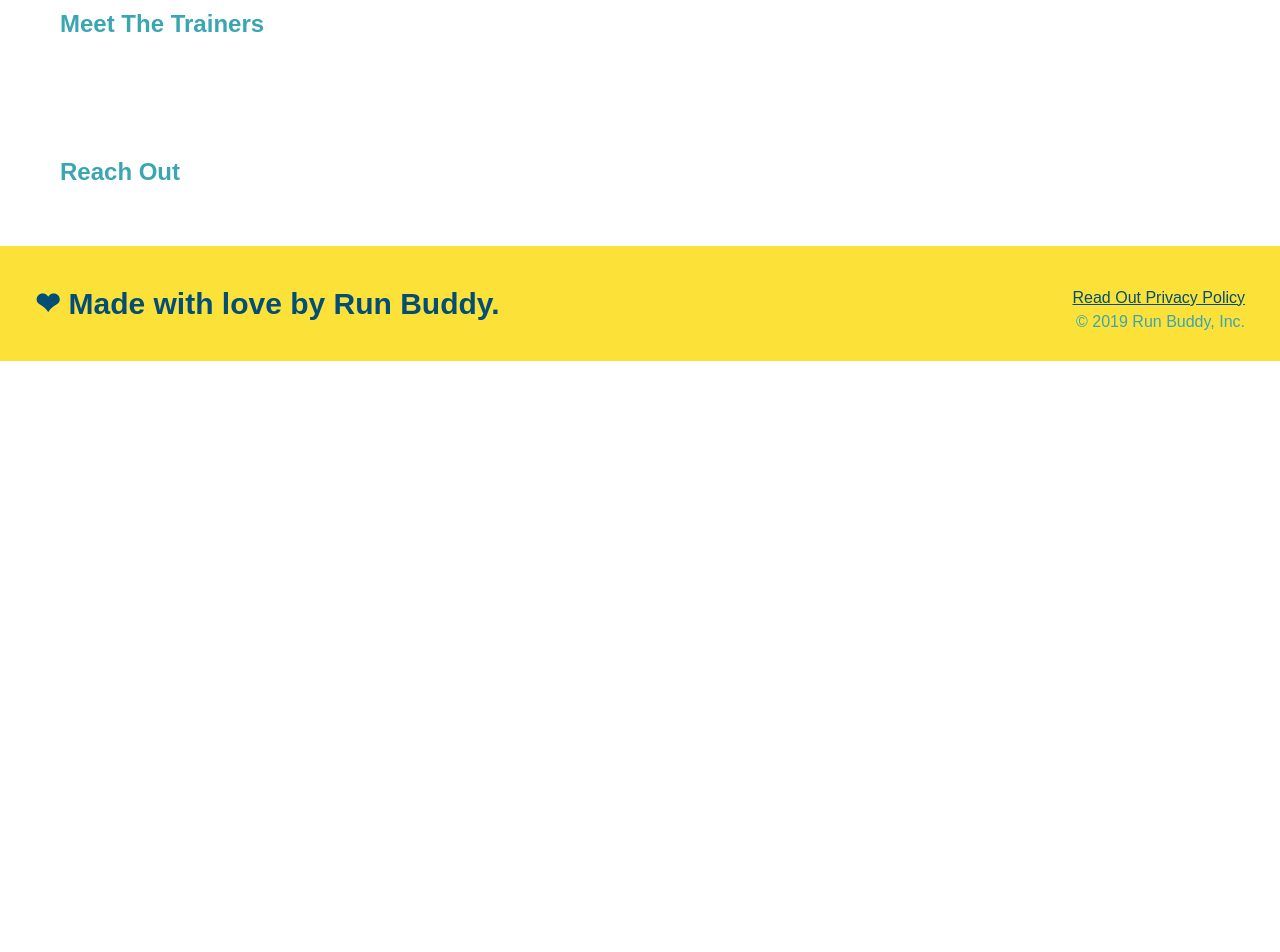
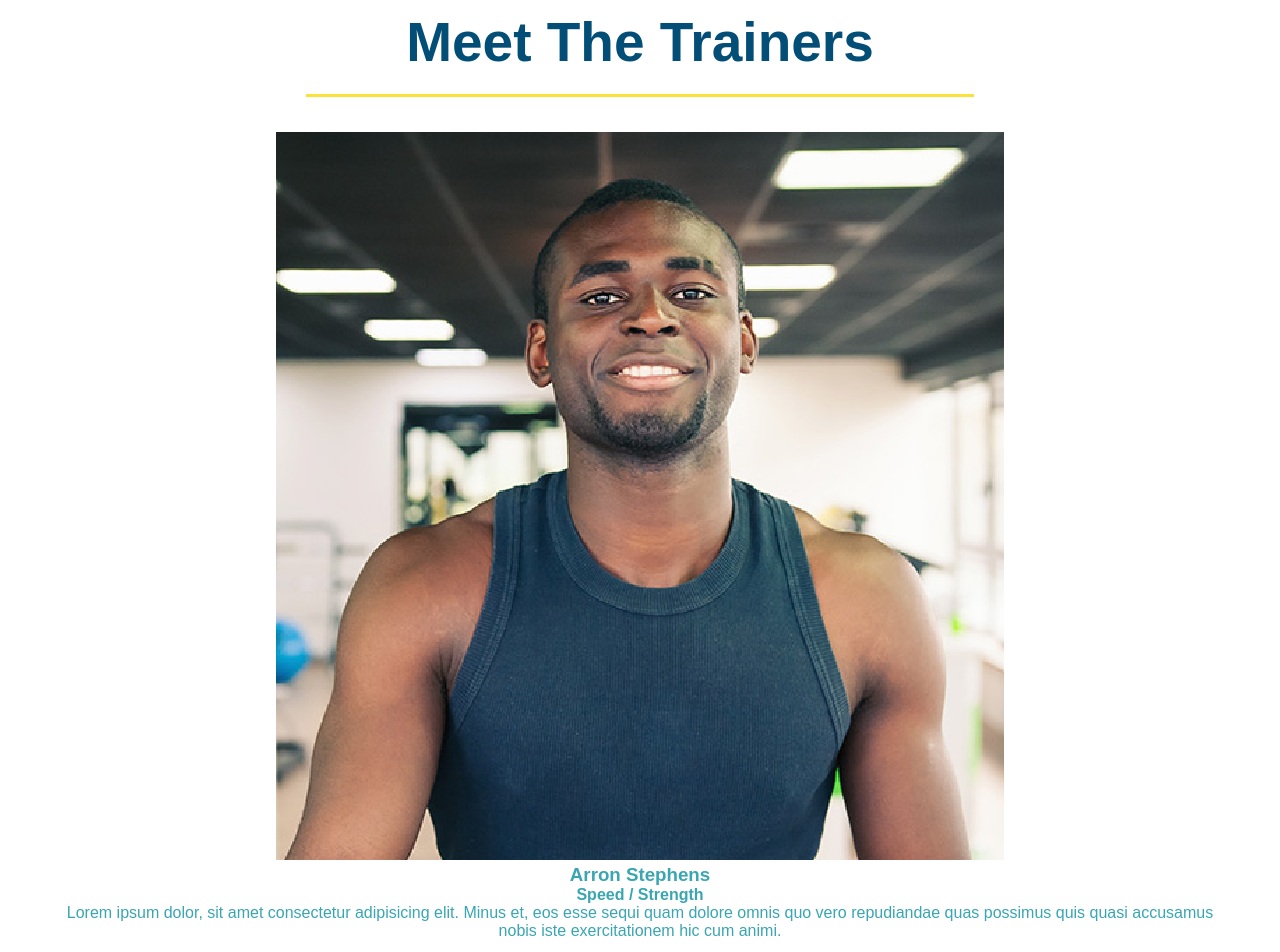
Before and after one commit to AM0726Github/RunBuddy, a plain HTML site: page index.html in a window 1280 px wide. Shown: the part 2780-3732 px from the top of the page. Before the commit the page ends 3141 px from the top, so only its background shows below. Drawn offline with Linux system fonts and the light colour scheme.

Commit message:
Trainer one article done html part

```diff
--- a/assets/css/style.css
+++ b/assets/css/style.css
@@ -160,6 +160,10 @@ section {
     font-size: 23px;
 }
 
+.trainers {
+    text-align: center;
+}
+
 footer {
     background:#fce138;
     width: 100%;
--- a/index.html
+++ b/index.html
@@ -96,14 +96,34 @@
 
             <div>
                 <img src="./assets/images/step-4.svg" alt=""/>
-                <h3>Step 4: <span>See Results.</span></h3>
+                <h3>Step 4: <span></span></h3>
                 <p>Bi-weekly checkins with your trainer will keep you focused.</p>
             </div>
         </section>
 
         <!--"meet the trainers" section-->
-        <section id="meet-the-trainers">
-            <h2>Meet The Trainers</h2>
+        <section id="your-trainers" class="trainers">
+            <h2 class="section-title primary-border">
+                Meet The Trainers
+            </h2>
+
+            <article class="trainer">
+                <img src="./assets/images/trainer-1.jpg" alt="Arron Stephens in his workout clothes, ready to pump iron"/>
+                <div class="treiner-bio">
+                    <h3>Arron Stephens</h3>
+                    <h4>Speed / Strength</h4>
+                    <p>
+                        Lorem ipsum dolor, sit amet consectetur adipisicing elit. Minus et, eos esse sequi quam
+                        dolore omnis quo vero repudiandae quas possimus quis quasi accusamus nobis iste exercitationem hic cum animi.
+                    </p>
+                </div>
+            </article>
+            <article>
+
+            </article>
+            <article>
+
+            </article>
         </section>
 
         <!--"reach out" section-->
```
Also changed, not shown: assets/images/trainer-1.jpg (added), assets/images/trainer-2.jpg (added), assets/images/trainer-3.jpg (added).
